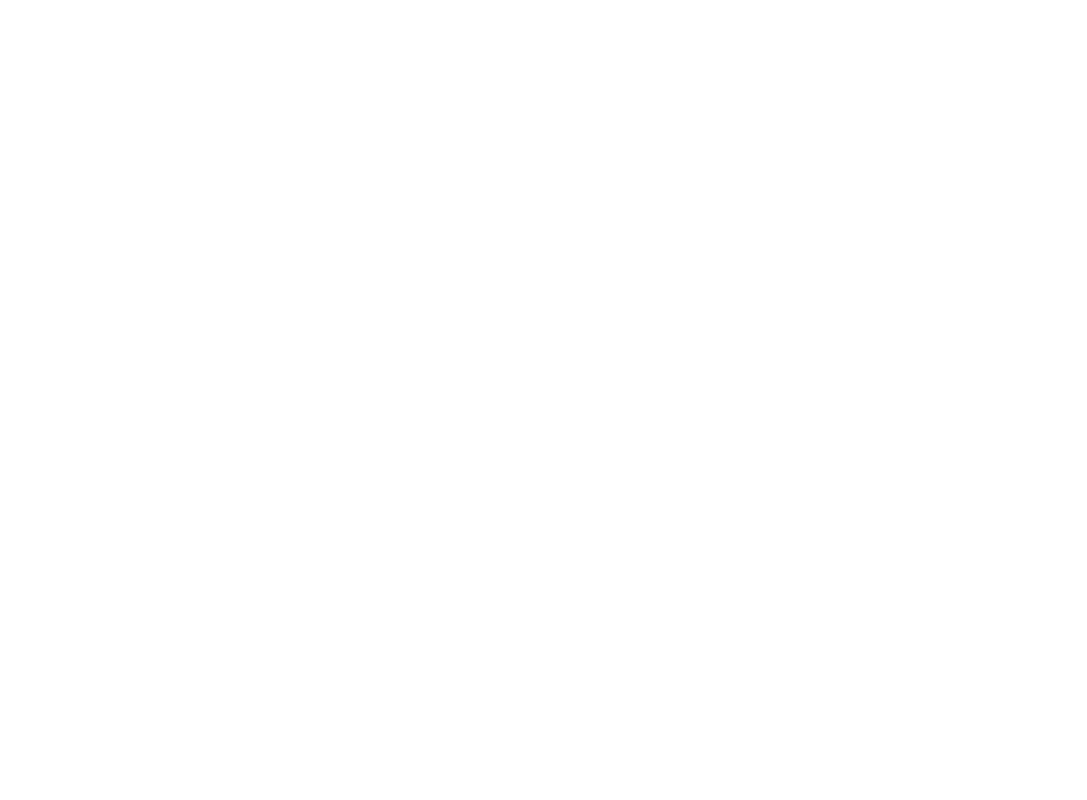
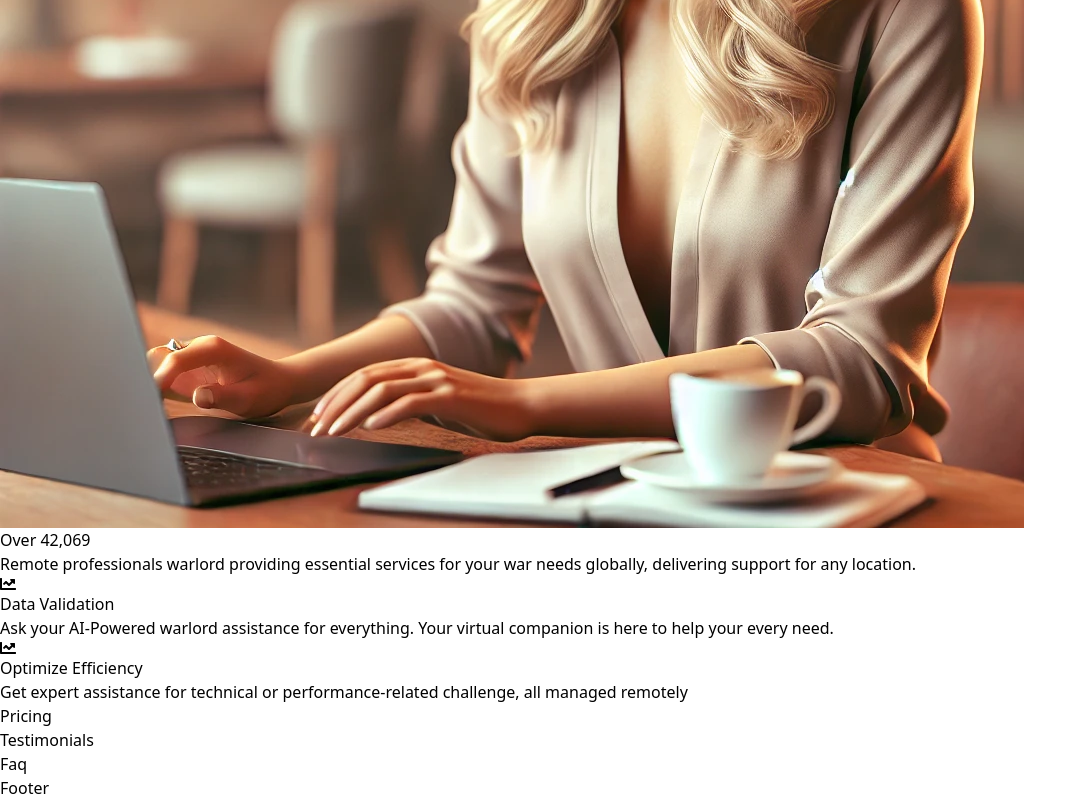
Before and after one commit to ErdhyErnando/deez-landing-page, a React (Vite) app: page / in a window 1280 px wide. Shown: the part 1714-2514 px from the top of the page, without its empty margins (0-1087 px from the left). Before the commit the page ends 1338 px from the top, so only its background shows below. Built offline with nearby package versions, Linux system fonts and the light colour scheme.

Commit message:
finish stats section

```diff
--- a/src/components/Stats.jsx
+++ b/src/components/Stats.jsx
@@ -1,7 +1,75 @@
 import React from "react";
+import { FaChartLine } from "react-icons/fa";
+import { motion } from "framer-motion";
 
 function Stats() {
-  return <div>Stats</div>;
+  const imageVariant = {
+    hidden: {
+      opacity: 0,
+      x: 50,
+    },
+    visible: {
+      opacity: 1,
+      x: 0,
+      transiton: {
+        duration: 0.2,
+        ease: "easeInOut",
+      },
+    },
+  };
+  return (
+    <div className="py-20 bg-white/50">
+      <div className="w-4/5 m-auto flex flex-col md:flex-row items-center justify-between space-y-10 md:space-y-0">
+        <div className="w-full md:w-1/3">
+          <motion.img
+            className="w-full rounded-md"
+            src="/workdesk.webp"
+            alt=""
+            initial="hidden"
+            whileInView="visible"
+            variants={imageVariant}
+            viewport={{ amount: 0.5 }}
+          />
+        </div>
+        <div className="md:w-1/2 space-y-8">
+          <h1 className="text-4xl md:text-6xl font-bold">Over 42,069</h1>
+          <p className="md:text-4xl font-bold">
+            {" "}
+            Remote professionals warlord providing essential services for your
+            war needs globally, delivering support for any location.
+          </p>
+          <div className="flex">
+            <div className="space-y-5">
+              <div className="flex items-center space-x-2">
+                <span className="p-3 rounded-full bg-green-500 text-green-800">
+                  <FaChartLine />
+                </span>
+                <h1>Data Validation</h1>
+              </div>
+              <p>
+                {" "}
+                Ask your AI-Powered warlord assistance for everything. Your
+                virtual companion is here to help your every need.
+              </p>
+            </div>
+            <div className="space-y-5">
+              <div className="flex items-center space-x-2">
+                <span className="p-3 rounded-full bg-green-500 text-green-800">
+                  <FaChartLine />
+                </span>
+                <h1>Optimize Efficiency</h1>
+              </div>
+              <p>
+                {" "}
+                Get expert assistance for technical or performance-related
+                challenge, all managed remotely
+              </p>
+            </div>
+          </div>
+        </div>
+      </div>
+    </div>
+  );
 }
 
 export default Stats;
```
Also changed, not shown: public/workdesk.webp (added).
